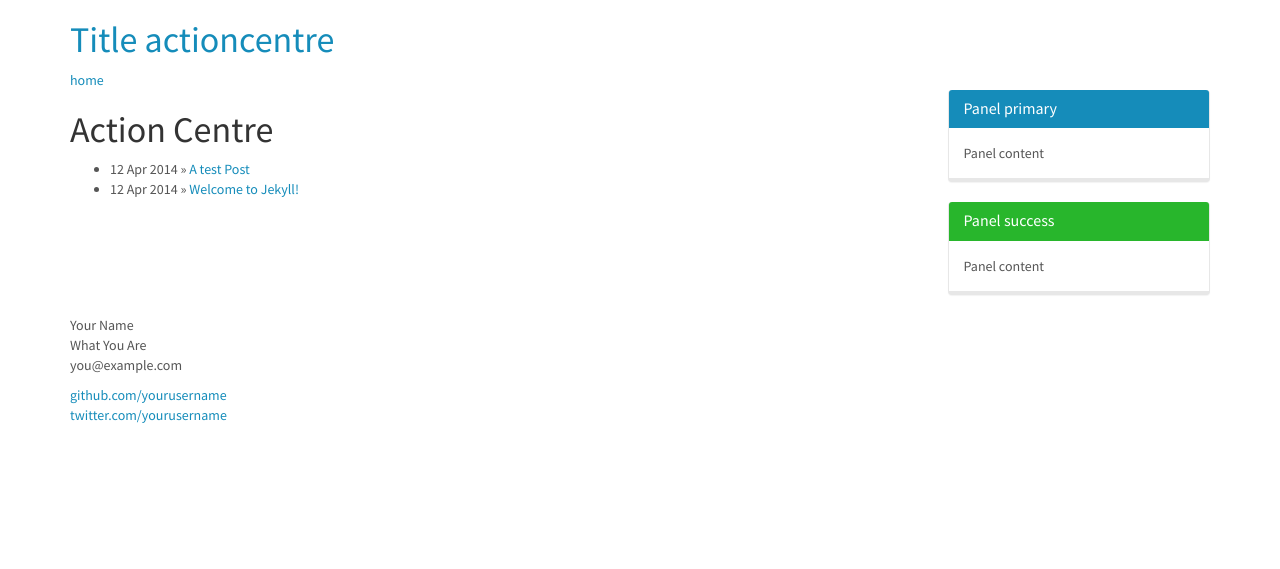
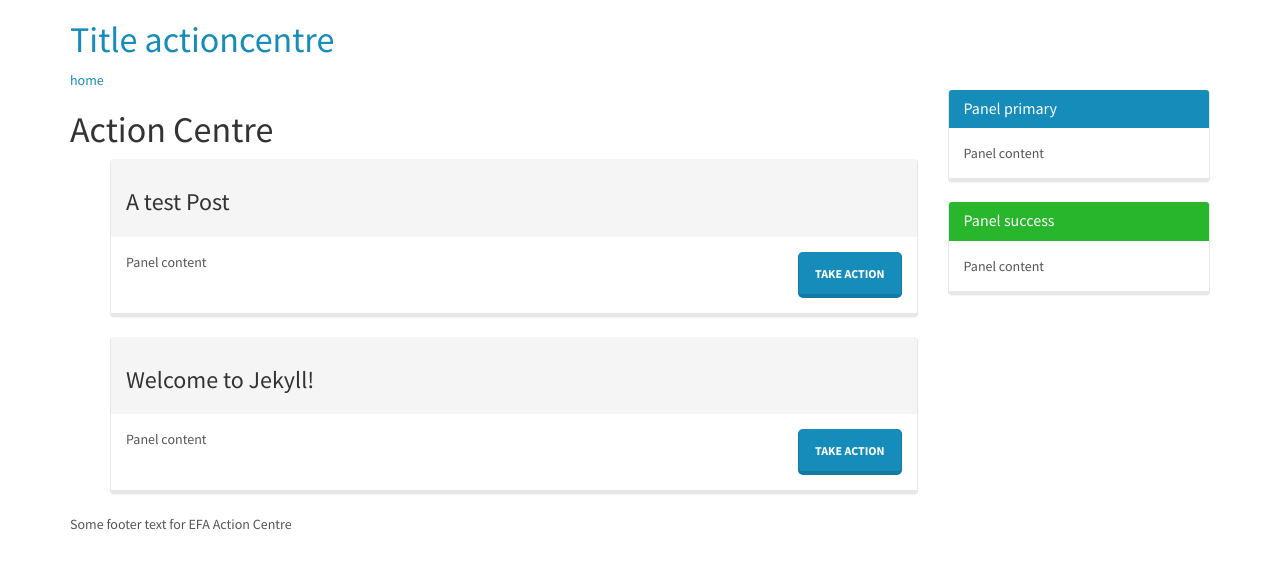
Before and after one commit to efaoz/actioncentre, a Jekyll site: the page built from index.html, in a window 1280 px wide. Shown: the top 569 px of the page. Built offline with Jekyll 4.4.1, drawn with Linux system fonts in a browser that asks for light colours; Markdown is read by kramdown in place of the engine named in the settings.

Commit message:
action lists with action buttons

```diff
--- a/_includes/sidebar.html
+++ b/_includes/sidebar.html
@@ -23,7 +23,7 @@
     <h3 class="panel-title">Panel warning</h3>
   </div>
   <div class="panel-body">
-    Panel contentcccccccccccccccccccccccccccccccc
+    Panel content
   </div>
 </div>
 {% endif %}
--- a/_layouts/default.html
+++ b/_layouts/default.html
@@ -32,24 +32,15 @@
           </div>
 
 
-          <div class="footer">
-            <div class="contact">
-              <p>
-                Your Name<br />
-                What You Are<br />
-                you@example.com
-              </p>
-            </div>
-            <div class="contact">
-              <p>
-                <a href="https://github.com/yourusername">github.com/yourusername</a><br />
-                <a href="https://twitter.com/yourusername">twitter.com/yourusername</a><br />
-              </p>
+        <div class="footer">
+            <div class="inner">
+              <p>Some footer text for EFA Action Centre</p>
             </div>
           </div>
-        </div>
+
 
 </div>
 
+
     </body>
 </html>
--- /dev/null
+++ b/css/main.css
@@ -0,0 +1,3 @@
+.action-btn{
+	float: right;
+}
--- a/index.html
+++ b/index.html
@@ -7,7 +7,17 @@ title: EFA Action Centre
   <h1>Action Centre</h1>
   <ul class="posts">
     {% for post in site.posts %}
-      <li><span>{{ post.date | date_to_string }}</span> &raquo; <a href="{{ post.url }}">{{ post.title }}</a></li>
+
+
+   <div class="panel panel-default">
+	  <div class="panel-heading"><h3 href="{{ post.url }}">{{ post.title }}</h3></div>
+	  <div class="panel-body">
+	    Panel content
+	    <button type="button" class="btn btn-primary btn-lg action-btn">Take Action</button>
+	  </div>
+	</div>
+
+
     {% endfor %}
   </ul>
 </div>
```
Also changed, not shown: 1 other file.
